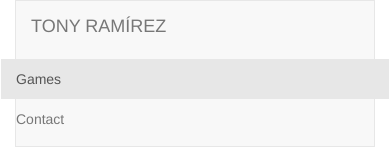
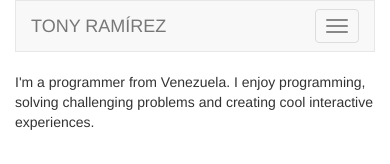
Before and after one commit to tonyram19/tonyram19.github.io, a plain HTML site: page index.html in a window 390 px wide. Shown: the top 164 px of the page. Drawn offline with nearby package versions, Linux system fonts and the light colour scheme.

Commit message:
Added menu bar toggle button

```diff
--- a/views/top-section.html
+++ b/views/top-section.html
@@ -3,10 +3,15 @@
   <div class="navbar navbar-default">
 
     <div class="navbar-header">
+      <button type="button" class="navbar-toggle" data-toggle="collapse" data-target="#menuBar">
+        <span class="icon-bar"></span>
+        <span class="icon-bar"></span>
+        <span class="icon-bar"></span>
+      </button>
       <div class="navbar-brand">TONY RAMÍREZ</div>
     </div>
 
-    <div>
+    <div class="collapse navbar-collapse" id="menuBar">
       <ul class="nav navbar-nav">
         <li ng-class="{active:!topSection.isInContactsPage}"><a href="#" ng-click="topSection.goToGames()">Games</a></li>
         <li ng-class="{active:topSection.isInContactsPage}"><a href="#" ng-click="topSection.goToContacts()">Contact</a></li>
```
